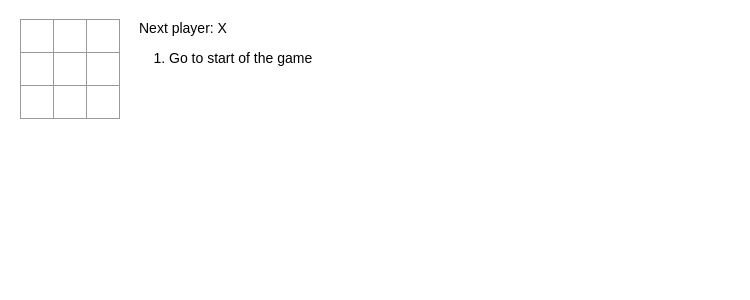
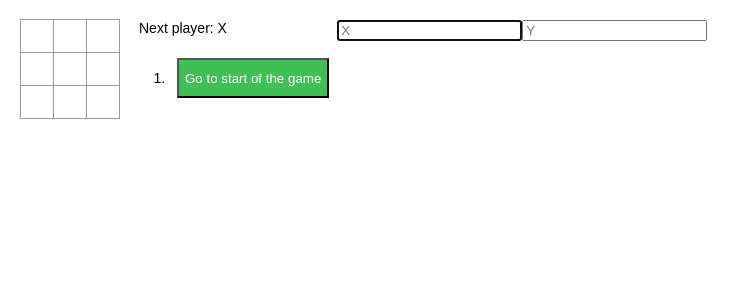
Before and after one commit to shripada/react-2020-fundamentals, a React (Create React App) app in the folder hello-react/: page / in a window 1280 px wide. Shown: the top 300 px of the page, without its empty margins (0-750 px from the left). Built offline with nearby package versions, Linux system fonts and the light colour scheme.

Commit message:
Added Button component, and also text fields to take players name inputs. useRef usage to bring the text field under focus

```diff
--- /dev/null
+++ b/hello-react/src/Button.css
@@ -0,0 +1,9 @@
+.Button {
+  height:40px;
+  margin:8px 8px;
+}
+
+.SelectedButton {
+  background-color: hsl(130, 50%,50%);
+  color: white;
+}
--- /dev/null
+++ b/hello-react/src/Button.js
@@ -0,0 +1,12 @@
+import './Button.css';
+
+import React from 'react';
+
+export default function Button({ selected, onClick, children }) {
+    const classes = `Button ${selected ? 'SelectedButton' : undefined}`;
+    return (
+        <button className={classes} onClick={onClick}>
+            {children}
+        </button>
+    );
+}
--- a/hello-react/src/TicTacToe.js
+++ b/hello-react/src/TicTacToe.js
@@ -6,7 +6,9 @@
 
 import './TicTacToe.css';
 
-import React, { useState } from 'react';
+import React, { useEffect, useRef, useState } from 'react';
+
+import Button from './Button';
 
 const Square = ({ value, handleClick }) => {
     return (
@@ -44,12 +46,13 @@ const Board = ({ board, handleClick }) => {
 
 const Game = () => {
     const handleClick = (i) => {
+        const isStepCurrent = () => step === history.length - 1;
         console.log(`square ${i} is clicked`);
         //We need to record this interaction in the board state
         //1. The square got fresh tap
         //2. The square already had a value associated, in other words, board[i] had a non null value
         const board = history[step];
-        if (board[i] === null && !computeWinner(board)) {
+        if (isStepCurrent() && board[i] === null && !computeWinner(board)) {
             //Set board state to a new state depending who is the current player
             //We need to derive the right board for the given step
             const newBoard = [...board]; //Note, we have to create a new state object, and never mutate the current state and set it back. React wont come to know any state change in this case and there will be no re rendering that is going to happen
@@ -106,12 +109,32 @@ const Game = () => {
 
     function renderHistory() {
         return history.map((b, index) => (
-            <li key={index}>{index === 0 ? 'Go to start of the game' : `Goto step${index}`}</li>
+            <li key={index}>
+                <Button selected={index === step} onClick={() => setStep(index)}>
+                    {index === 0 ? 'Go to start of the game' : `Goto step${index}`}
+                </Button>
+            </li>
         ));
     }
 
     const board = history[step];
-    console.log(board);
+
+    const firstPlayerNameFieldRef = useRef(null);
+    console.log(firstPlayerNameFieldRef.current);
+    useEffect(() => {
+        console.log(firstPlayerNameFieldRef.current);
+        if (firstPlayerNameFieldRef.current) {
+            firstPlayerNameFieldRef.current.focus();
+        }
+    }, []);
+
+    let numberOfRenders = 0; //useRef(0);
+
+    useEffect(() => {
+        numberOfRenders += 1;
+        console.log('Number of times rendered = ', numberOfRenders);
+    });
+
     return (
         <div className="game">
             <div className="game-board">
@@ -121,6 +144,10 @@ const Game = () => {
                 <div>{status()}</div>
                 <ol>{renderHistory()}</ol>
             </div>
+            <div className="name-inputs">
+                <input ref={firstPlayerNameFieldRef} type={'text'} onChange={() => {}} placeholder={'X'} />
+                <input type={'text'} onChange={() => {}} placeholder={'Y'} />
+            </div>
         </div>
     );
 };
```
